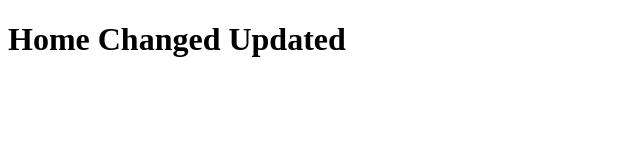
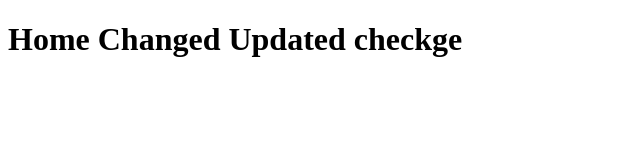
Before and after one commit to KaruppasamyPalanikumarTechjays/gitstudy, a plain HTML site: page index.html in a window 1280 px wide. Shown: the whole page, without its empty margins (0-640 px from the left). Drawn offline with Linux system fonts and the light colour scheme.

Commit message:
#8678yn72t[closed]
#8678yn72t[closed]

```diff
--- a/index.html
+++ b/index.html
@@ -8,7 +8,7 @@
 </head>
 <body>
     <h1>
-        Home Changed Updated
+        Home Changed Updated checkge
     </h1>
 </body>
 </html>
```
